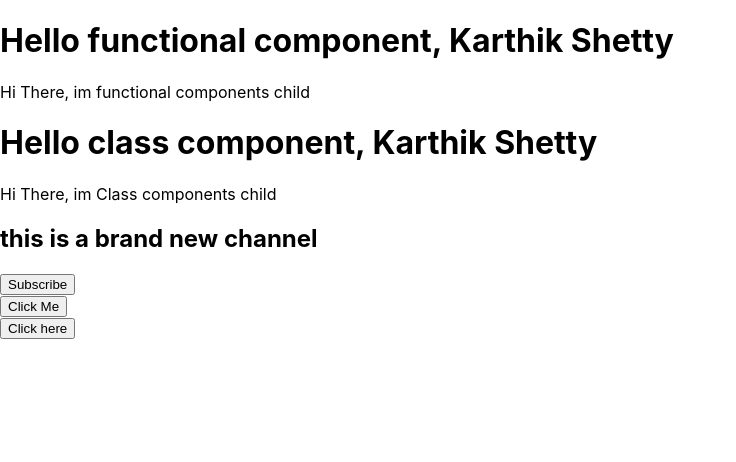
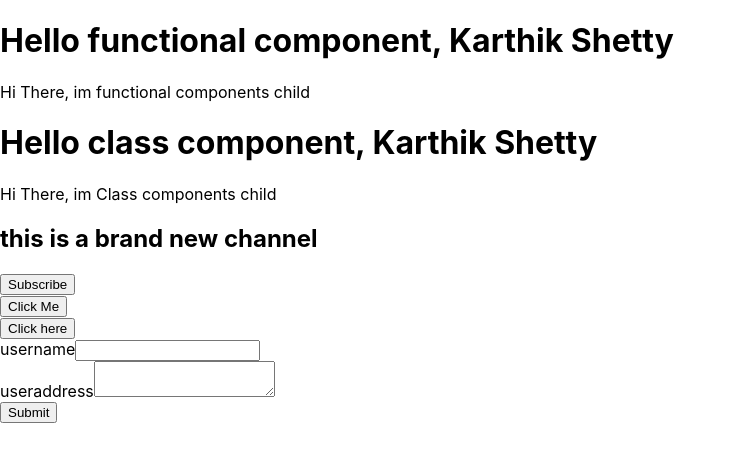
Before and after one commit to KarthikShetty11/learn-react, a React (Create React App) app: page / in a window 1280 px wide. Shown: the top 462 px of the page, without its empty margins (0-736 px from the left). Built offline with nearby package versions, Linux system fonts and the light colour scheme.

Commit message:
react form
Form in React JS using State along with Event Handling.

```diff
--- a/src/App.js
+++ b/src/App.js
@@ -6,6 +6,7 @@ import Cheader from './components/Cheader';
 import Channel from './components/Channel';
 import FunctionClick from './components/FunctionClick';
 import CFucntionClick from './components/CFuntionClick';
+import Form from './components/Form';
 
 function App(){
   return(
@@ -17,6 +18,7 @@ function App(){
            <Channel />
            <FunctionClick/>
            <CFucntionClick/>
+           <Form></Form>
          </div>
         );
 }
--- a/src/components/CFuntionClick.js
+++ b/src/components/CFuntionClick.js
@@ -1,5 +1,4 @@
 import React from 'react';
-import Rect from 'react';
 
 class CFucntionClick extends React.Component{
 
--- /dev/null
+++ b/src/components/Form.js
@@ -0,0 +1,47 @@
+import React from 'react'
+
+class Form extends React.Component{
+
+    constructor(props){
+        super(props);
+        this.state={
+        username:'',
+        useraddress:''
+        }
+      }
+
+      handleUsername=(event)=>{
+          this.setState=({
+              username:event.target.value
+          });
+      }
+
+      handleUseraddress=(event)=>{
+        this.setState=({
+            useraddress:event.target.value
+        });
+    }
+
+     handleSubmit=(event)=>{
+        alert(`${this.state.username} ${this.state.useraddress}`);
+        event.preventDefault();
+     }
+
+
+    render(){
+    return(
+    <form onSubmit={this.handleSubmit}>
+      <div>
+      <lable>username</lable>
+      <input type="text" value={this.state.username} onChange={this.handleUsername}></input>
+      </div>
+      <div>
+      <lable>useraddress</lable>
+      <textarea value={this.state.useraddress} onChange={this.handleUseraddress}></textarea>
+      </div>
+      <button>Submit</button>
+    </form>
+    )
+}
+}
+export default Form;
```
